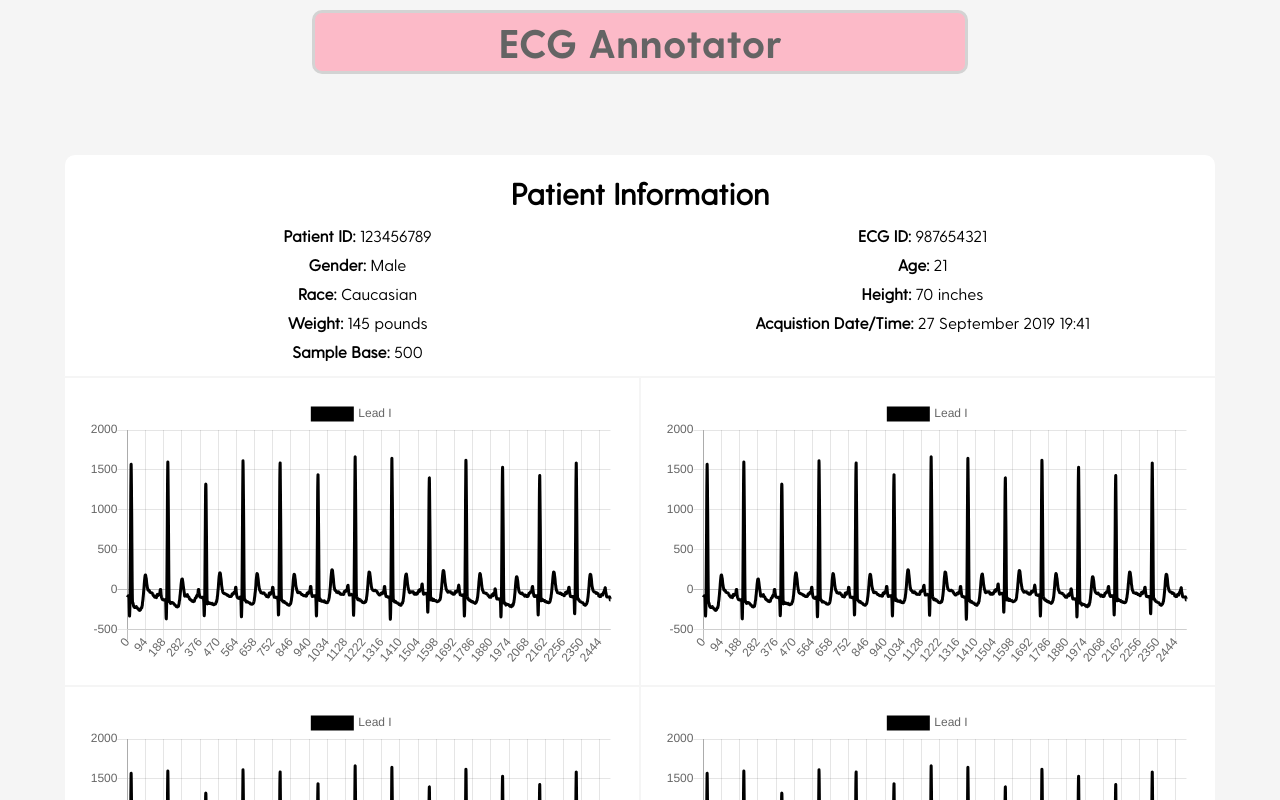
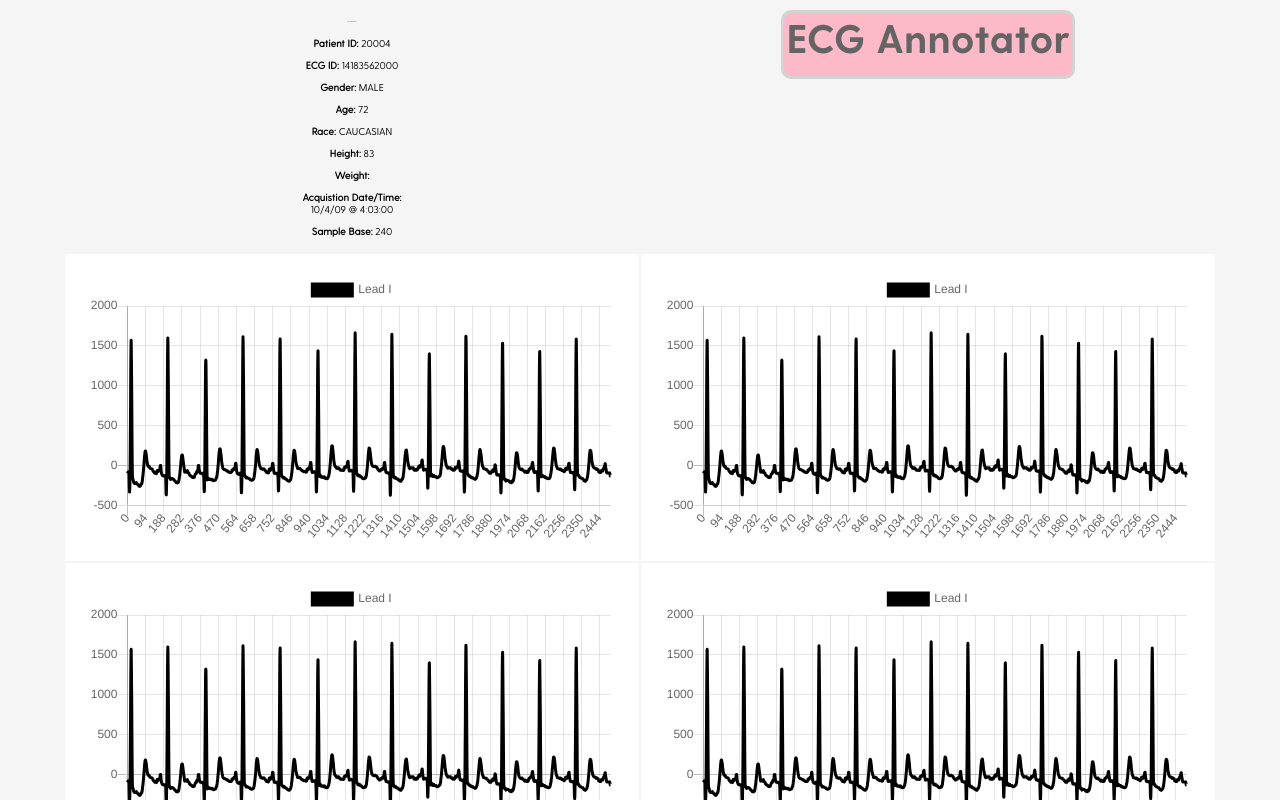
Before and after one commit to mtmiller0417/CISC475, a React (Create React App) app in the folder client/: page / in a window 1280 px wide. Shown: the top 800 px of the page. Built offline with nearby package versions, Linux system fonts and the light colour scheme; the HTML template or start-up script is replaced by a standard one; a web font is replaced by a local one.

Commit message:
Overhauled Metadata and Neatened Formatting of UI

```diff
--- a/client/src/App.js
+++ b/client/src/App.js
@@ -1,10 +1,12 @@
-import React from 'react';
+import React from "react";
 // We have created a component called MainContainer.js in our directory.
 // In order to use it in App.js, we have to import it. Note that you don't
 // need to add .js to the file name at the end (so the last part doesn't have
 // to be /MainContainer.js)
-import MainContainer from './components/MainContainer/MainContainer';
-import Header from './components/Header/Header';
+import MainContainer from "./components/MainContainer/MainContainer";
+import Header from "./components/Header/Header";
+import Metadata from "./components/Metadata/Metadata";
+import Grid from "./components/Grid/Grid";
 
 function App() {
 	return (
@@ -15,7 +17,10 @@ function App() {
 				// we are passing a random message in it. In MainContainer.js, you can see how we
 				// use this field
 			}
+			<Grid>
+				<Metadata />
 				<Header />
+			</Grid>
 			<MainContainer message="Hello World" />
 		</div>
 	);
--- a/client/src/components/Grid/Grid.module.scss
+++ b/client/src/components/Grid/Grid.module.scss
@@ -2,4 +2,6 @@
 	display: grid;
 	//grid-template-columns: 1fr 1fr 1fr;
 	grid-template-columns: 1fr 1fr;
+	width: 90vw;
+	margin: 0 auto;
 }
--- a/client/src/components/Header/Header.module.scss
+++ b/client/src/components/Header/Header.module.scss
@@ -9,11 +9,11 @@
 	background-color: rgba(255, 161, 181, 0.7);
 	text-align: center;
 	color: rgb(100, 100, 100);
-	margin: 10px auto 0px auto;
-	padding: 5px;
+	margin: 10px auto;
 	border-style: solid;
 	border-color: lightgray;
 	border-width: medium;
 	border-radius: 10px;
-	width: 50vw;
+	height: 25%;
+	width: 50%;
 }
--- a/client/src/components/MainContainer/MainContainer.js
+++ b/client/src/components/MainContainer/MainContainer.js
@@ -1,15 +1,13 @@
-import React from 'react';
-import styles from './MainContainer.module.scss';
-import Grid from '../Grid/Grid';
-import GridItem from '../Grid/GridItem/GridItem';
-import Metadata from '../Metadata/Metadata';
+import React from "react";
+import styles from "./MainContainer.module.scss";
+import Grid from "../Grid/Grid";
+import GridItem from "../Grid/GridItem/GridItem";
 
 export default class MainContainer extends React.Component {
 	render() {
-    return(
+		return (
 			<div className={styles.container}>
 				<Grid>
-              <Metadata />
 					<GridItem />
 					<GridItem />
 					<GridItem />
--- a/client/src/components/MainContainer/MainContainer.module.scss
+++ b/client/src/components/MainContainer/MainContainer.module.scss
@@ -1,5 +1,4 @@
 .container {
 	width: 90vw;
 	margin: 0 auto;
-	padding: 5rem 0;
 }
--- a/client/src/components/Metadata/Metadata.js
+++ b/client/src/components/Metadata/Metadata.js
@@ -1,19 +1,36 @@
-import React from 'react';
-import {csv} from 'd3-fetch';
-import data from './meta.csv';
-import Grid from '../Grid/Grid';
-import styles from './Metadata.module.scss';
+import React from "react";
+import * as d3 from "d3";
+import data from "./meta.csv";
+import Grid from "../Grid/Grid";
+import styles from "./Metadata.module.scss";
 
-export default class Metadata extends React.Component{
-    constructor(props){
-        super(props);
+export default class Metadata extends React.Component {
+	componentWillMount() {
+		let ecg_ID = [];
+		let patient_ID = [];
+		let gender = [];
+		let race = [];
+		let age = [];
+		let height = [];
+		let weight = [];
+		let ac_Date = [];
+		let ac_Time = [];
+		let sample_base = [];
 
-        let headers = [];
-
-        let csvData = csv(data, function(data){
-            headers = data.columns;
-            console.log(headers);
-        })
+		var csvData = d3.csv(data, function(data) {
+			return {
+				ECGID: data["ECG ID"],
+				PatientID: data["Patient ID"],
+				Gender: data["Gender"],
+				Race: data["Race"],
+				Age: data["Age"],
+				Height: data["Height (in)"],
+				Weight: data["Weight"],
+				AcquisitionDate: data["Acquisition Date"],
+				AcquisitionTime: data["Acquisition Time"],
+				SampleBase: data["Sample Base"]
+			};
+		});
 
 		this.state = {
 			patientID: 123456789,
@@ -25,25 +42,69 @@ export default class Metadata extends React.Component{
 			weight: 145 + " pounds",
 			acquisitionDateTime: "27 September 2019 19:41",
 			sampleBase: 500
+		};
+
+		csvData.then(data => {
+			console.log(data);
+
+			ecg_ID.push(data[3].ECGID);
+			patient_ID.push(data[3].PatientID);
+			gender.push(data[3].Gender);
+			race.push(data[3].Race);
+			age.push(data[3].Age);
+			height.push(data[3].Height);
+			weight.push(data[3].Weight);
+			ac_Date.push(data[3].AcquisitionDate);
+			ac_Time.push(data[3].AcquisitionTime);
+			sample_base.push(data[3].SampleBase);
+
+			this.setState({
+				patientID: patient_ID,
+				scanID: ecg_ID,
+				gender: gender,
+				age: age,
+				race: race,
+				height: height,
+				weight: weight,
+				acquisitionDateTime: ac_Date + " @ " + ac_Time,
+				sampleBase: sample_base
+			});
+		});
+	}
+
+	render() {
+		return (
+			<div className={styles.metadata}>
+				<h4 className={styles.metadataHeader}>Patient Information</h4>
+				<div className={styles.metadataInfo}>
+					<b>Patient ID:</b> {this.state.patientID}
+				</div>
+				<div className={styles.metadataInfo}>
+					<b>ECG ID:</b> {this.state.scanID}
+				</div>
+				<div className={styles.metadataInfo}>
+					<b>Gender:</b> {this.state.gender}
+				</div>
+				<div className={styles.metadataInfo}>
+					<b>Age:</b> {this.state.age}
+				</div>
+				<div className={styles.metadataInfo}>
+					<b>Race:</b> {this.state.race}
+				</div>
+				<div className={styles.metadataInfo}>
+					<b>Height:</b> {this.state.height}
+				</div>
+				<div className={styles.metadataInfo}>
+					<b>Weight:</b> {this.state.weight}
+				</div>
+				<div className={styles.metadataInfo}>
+					<b>Acquistion Date/Time:</b>{" "}
+					{this.state.acquisitionDateTime}
+				</div>
+				<div className={styles.metadataInfo}>
+					<b>Sample Base:</b> {this.state.sampleBase}
+				</div>
+			</div>
+		);
 	}
 }
-
-    render(){
-        return(
-            <div className={styles.metadata}>
-                <Grid>
-                    <h4 className={styles.metadataHeader}>Patient Information</h4>
-                    <div className={styles.metadataInfo}><b>Patient ID:</b> {this.state.patientID}</div>
-                    <div className={styles.metadataInfo}><b>ECG ID:</b> {this.state.scanID}</div>
-                    <div className={styles.metadataInfo}><b>Gender:</b> {this.state.gender}</div>
-                    <div className={styles.metadataInfo}><b>Age:</b> {this.state.age}</div>
-                    <div className={styles.metadataInfo}><b>Race:</b> {this.state.race}</div>
-                    <div className={styles.metadataInfo}><b>Height:</b> {this.state.height}</div>
-                    <div className={styles.metadataInfo}><b>Weight:</b> {this.state.weight}</div>
-                    <div className={styles.metadataInfo}><b>Acquistion Date/Time:</b> {this.state.acquisitionDateTime}</div>
-                    <div className={styles.metadataInfo}><b>Sample Base:</b> {this.state.sampleBase}</div>
-                </Grid>
-            </div>
-        )
-    }
-}
--- a/client/src/components/Metadata/Metadata.module.scss
+++ b/client/src/components/Metadata/Metadata.module.scss
@@ -4,23 +4,21 @@
 }
 
 .metadata {
-	background-color: white;
-	padding: 10px;
 	text-align: center;
 	border: 1px solid #f5f5f5;
-	grid-column: 1 / -1;
 	border-top-right-radius: 11px;
 	border-top-left-radius: 11px;
 	font-family: Greycliff;
+	width: 20%;
+	margin: 10px auto;
 }
 
 .metadataInfo {
-	font-size: 16px;
+	font-size: 10px;
 	padding: 5px;
 }
 
 .metadataHeader {
-	font-size: 30px;
-	grid-column: 1 / -1;
+	font-size: 1px;
 	padding: 10px;
 }
```
Lines whose indentation alone changed are shown as unchanged.
